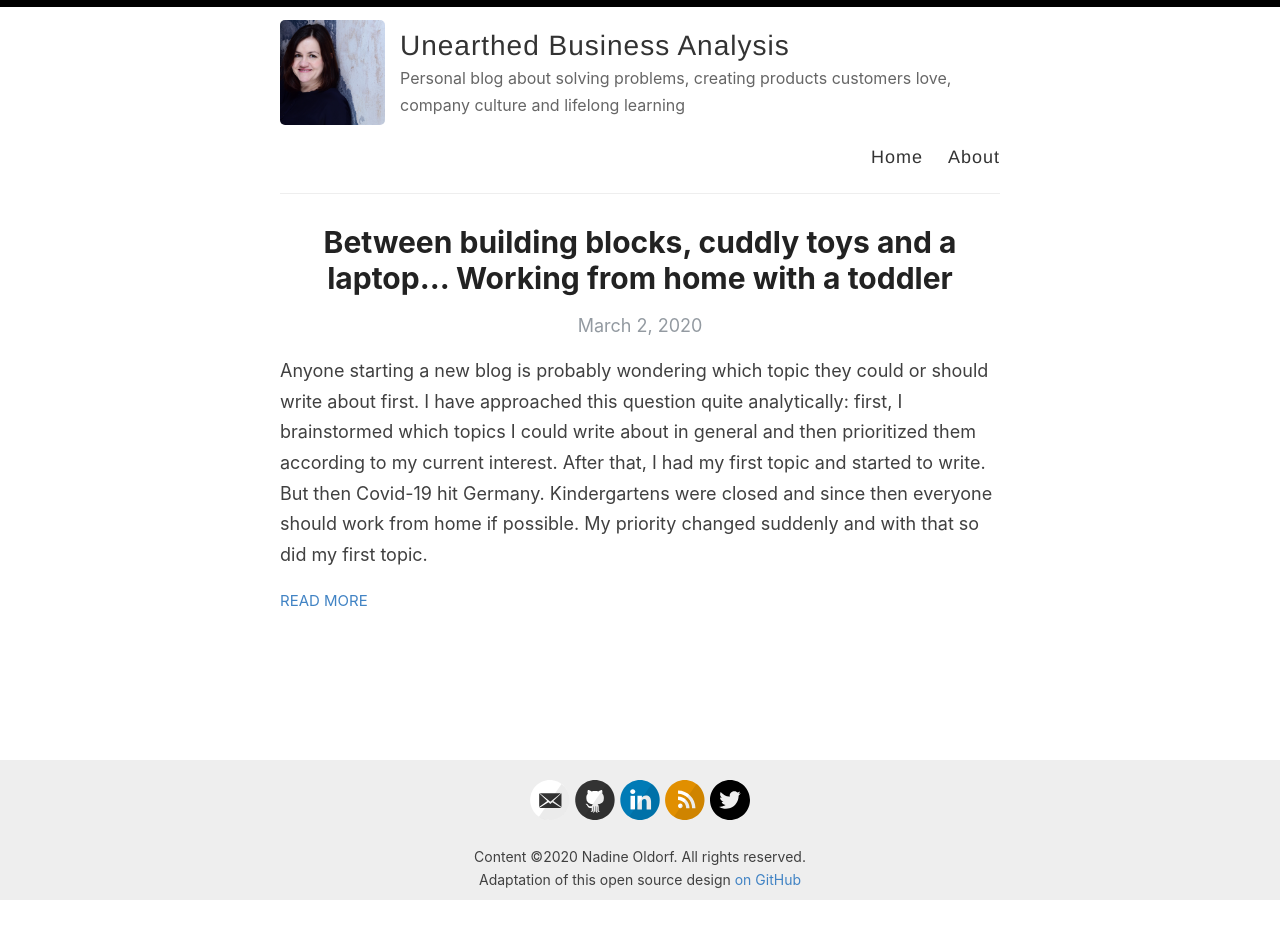
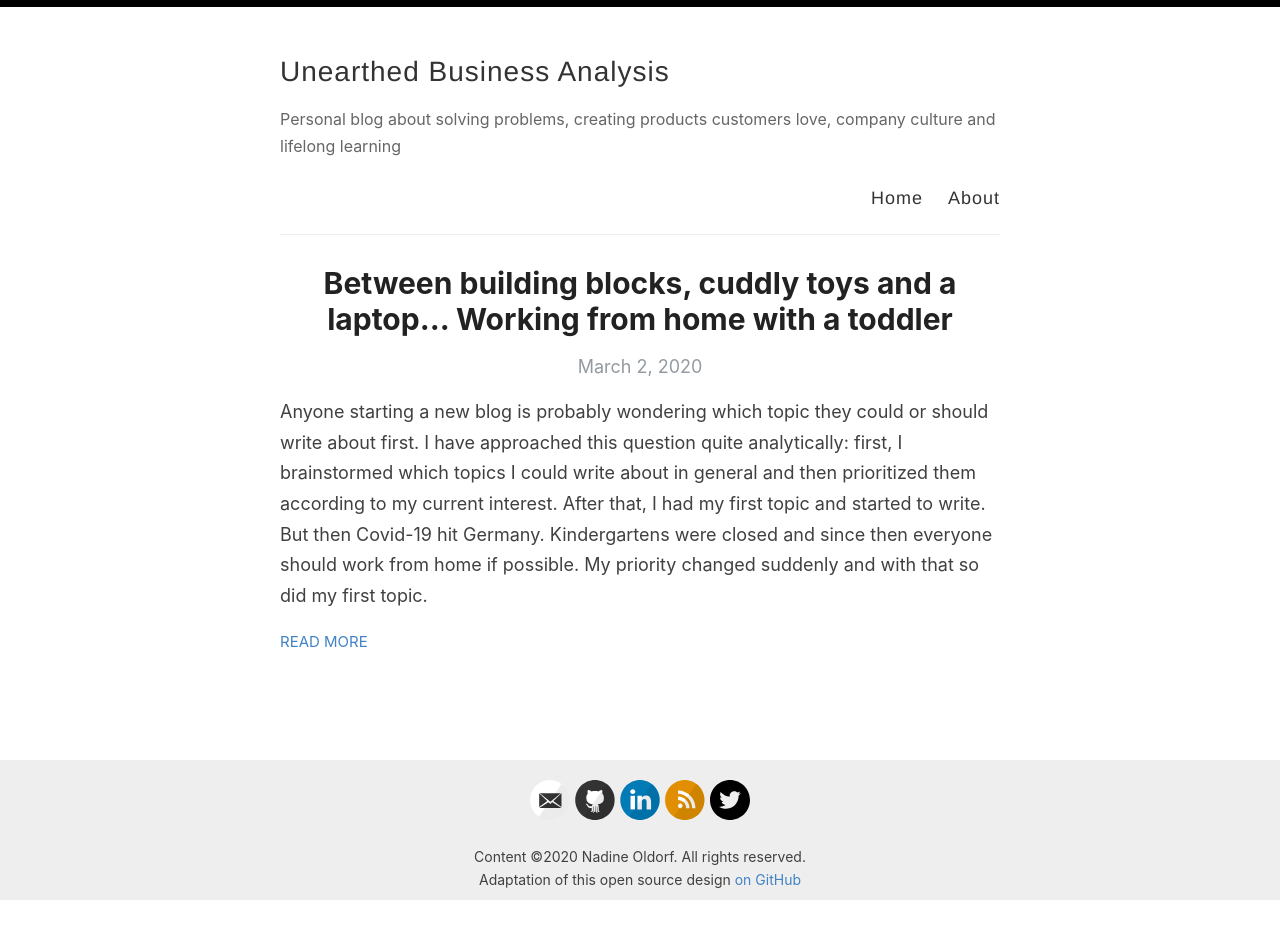
Before and after one commit to noldorf/unearthedBA, a Jekyll site: the page built from index.html, in a window 1280 px wide. Built offline with Jekyll 4.4.1, drawn with Linux system fonts in a browser that asks for light colours; the list of posts is cut into pages by our own code.

Commit message:
Removed profile pic from main page

```diff
--- a/_config.yml
+++ b/_config.yml
@@ -12,7 +12,7 @@ author: Nadine Oldorf
 description: Personal blog about solving problems, creating products customers love, company culture and lifelong learning
 
 # URL of your avatar or profile pic (you could use your GitHub profile pic)
-avatar: /images/Profilbild.jpg
+avatar:
 
 #
 # Flags below are optional
--- a/_layouts/default.html
+++ b/_layouts/default.html
@@ -19,8 +19,6 @@
       <div class="wrapper-masthead">
         <div class="container">
           <header class="masthead clearfix">
-            <a href="{{ site.baseurl }}/" class="site-avatar"><img src="{{ site.baseurl }}{{ site.avatar }}" alt="{{ site.title }}" /></a>
-
             <div class="site-info">
               <h1 class="site-name">{{ site.name }}</h1>
               <p class="site-description">{{ site.description }}</p>
--- a/assets/style.scss
+++ b/assets/style.scss
@@ -305,10 +305,10 @@ p > img {
 }
 
 .site-name {
-  margin: -68px 0 0 120px;
+  // margin: -68px 0 0 120px;
   color: $darkGray;
   font-family: $helveticaNeue;
-  font-weight: 300;
+  font-weight: 350;
   font-size: 28px;
   letter-spacing: 1px;
   text-align: left;
@@ -320,12 +320,14 @@ p > img {
 }
 
 .site-description {
-  margin: -5px 0 0 120px;
+  //margin: -5px 0 0 120px;
+  margin: -5px 0 0 0;
   color: $gray;
   font-size: 16px;
 
   @include mobile {
     margin: 3px 0;
+    text-align: center;
   }
 }
 
```
